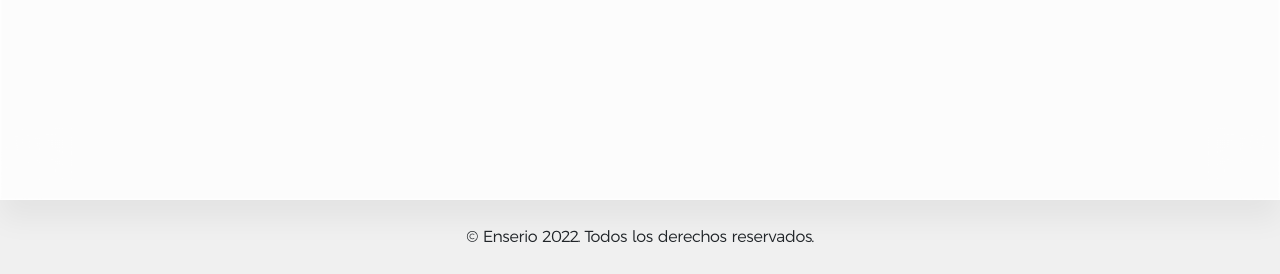
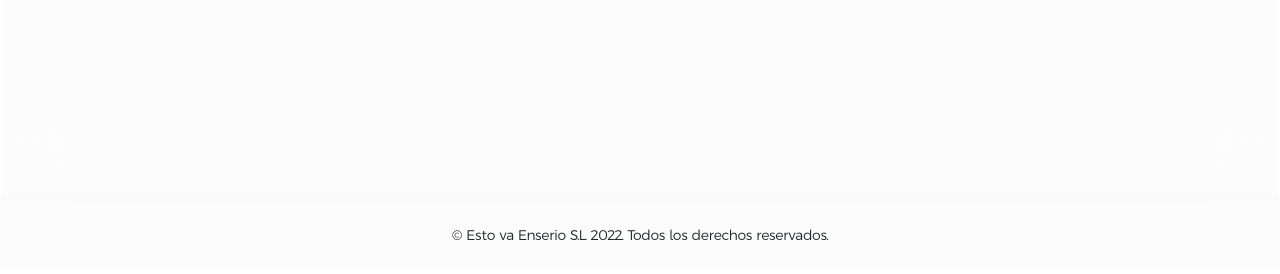
Before and after one commit to oscar-llury/EstovaEnserio, a PHP site: page / in a window 1280 px wide. Shown: the part 531-805 px from the top of the page. After the commit the page ends 771 px from the top, so only its background shows below. Run offline with PHP 8.4, Linux system fonts and the light colour scheme.

Commit message:
final update with colors and php mailer info

```diff
--- a/assets/scss/_styles.scss
+++ b/assets/scss/_styles.scss
@@ -10,7 +10,11 @@ body {
   --logo-header-height: 75px;
   --offset-top: -3rem;
 }
+
 /** GENERAL CLASSES */
+.vh-min-100 {
+  min-height: calc(100vh - (var(--logo-header-height) - var(--offset-top)));
+}
 .z-index-sticky {
   z-index: 1020;
 }
@@ -86,5 +90,6 @@ body {
   }
   img {
     object-fit: cover;
+    object-position: left;
   }
 }
--- a/assets/scss/custom_variables.scss
+++ b/assets/scss/custom_variables.scss
@@ -6,15 +6,16 @@ $enable-shadows: true;
 $body-bg: rgb(240, 240, 240);
 $text-color: rgb(20, 20, 20);
 
-$primary: #345c6e;
-$primary-light: #66baf2;
-$primary-dark: #177abd; //#0d4970;
+$primary: #d09729;
+$primary-light: #f1c875;
+$primary-dark: #926711; //#0d4970;
 
 $primary-gradient: $primary;
 $primary-gradient-state: $primary-dark;
 
-$secondary: #d09729;
-$tertiary: #494949;
+$secondary: #b1003e;
+$tertiary: #345c6e;
+//$tertiary: #494949;
 $success: #005e14;
 $success-light: #5aaf49;
 $info: #f6d0b1;
--- a/assets/scss/functions.scss
+++ b/assets/scss/functions.scss
@@ -9,7 +9,7 @@ $theme-colors: map-merge($theme-colors, $custom-colors);
 
 // extends sizes classes
 $custom-sizes: (
-  "085": $font-size-base * 0.85,
+  "0875": $font-size-base * 0.875,
   "075": $font-size-base * 0.75,
   "05": $font-size-base * 0.5,
   "025": $font-size-base * 0.25,
--- a/contacto.php
+++ b/contacto.php
@@ -26,11 +26,11 @@
     <div class="blur shadow-blur pagina-contacto enserio-page min-vh-80">
         <!-- -------   START CONTENT 1 -------- -->
         <section>
-            <div class="min-vh-100">
+            <div class="vh-min-100">
                 <div class="container">
                     <div class="position-relative">
                         <div class="position-absolute w-75 h-100 overflow-hidden">
-                            <img class='w-100 h-100' src='https://images.unsplash.com/photo-1538681105587-85640961bf8b?ixlib=rb-1.2.1&ixid=MnwxMjA3fDB8MHxwaG90by1wYWdlfHx8fGVufDB8fHx8&auto=format&fit=crop&w=1000&q=80' />
+                            <img class='w-100 h-100' src='./img/contacto-1.png' />
                         </div>
                         <div class="row justify-content-end">
                             <div class="col-10 col-sm-10 col-md-9 col-lg-7 col-xl-6 ms-md-n5 ms-sm-n9">
--- a/includes/footer.php
+++ b/includes/footer.php
@@ -1,6 +1,6 @@
-<footer class="footer pt-4 pb-2">
+<footer class="footer pt-4 pb-2 bg-white blur shadow">
     <div class=" text-center">
-        <p>&copy; Enserio <script>
+        <p class="fs-0875">&copy; Esto va Enserio S.L. <script>
                 document.write(new Date().getFullYear());
             </script>. Todos los derechos reservados.</p>
     </div>
```
Also changed, not shown: backend/mailer.php (+6 -6 lines), assets/css/enserio-styles.css, img/contacto-1.png (added), img/contacto-2.png (added), 1 other file.
